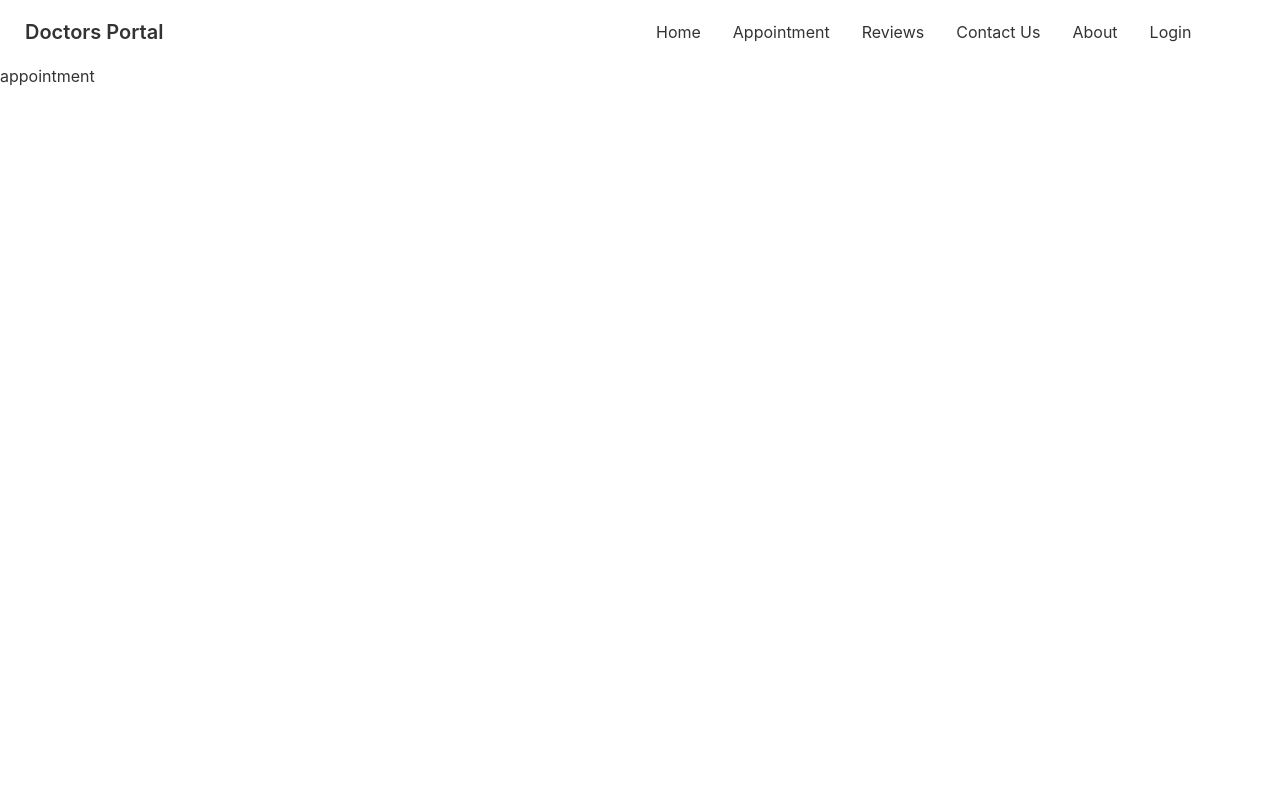
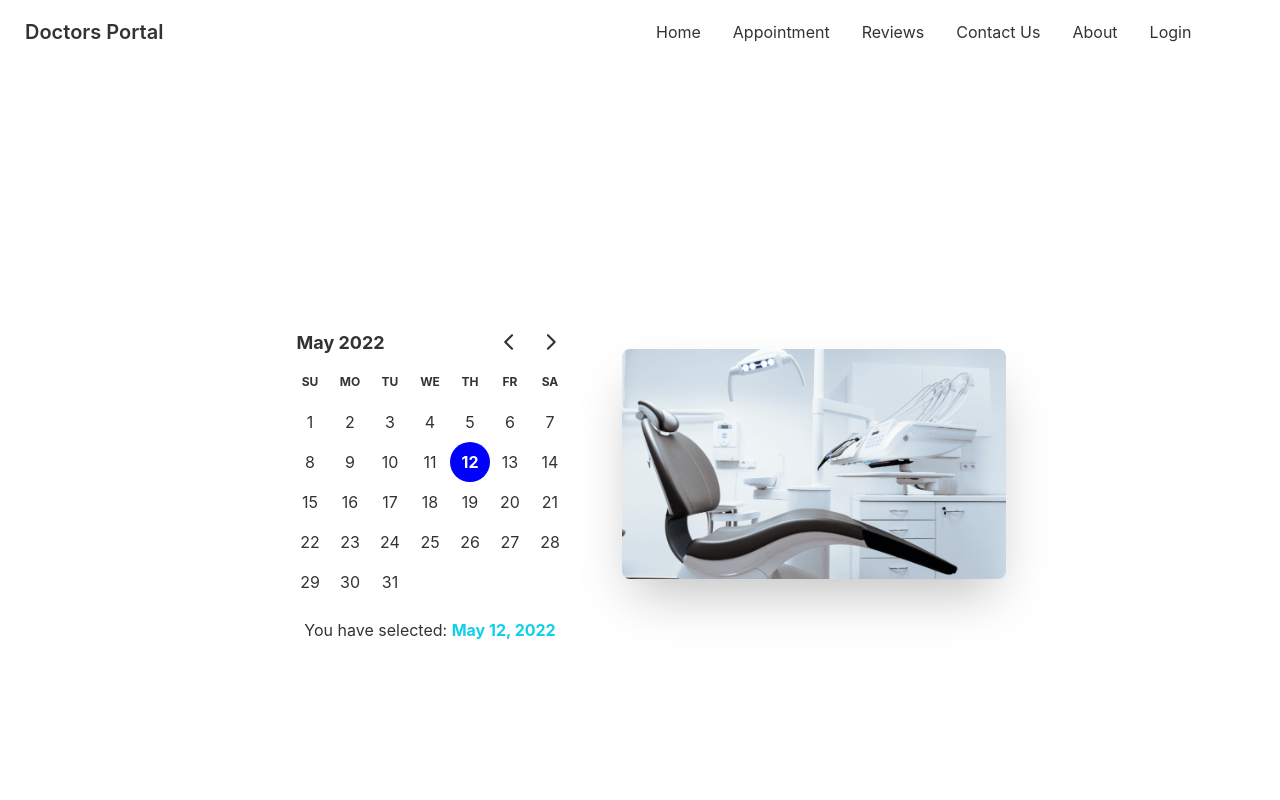
Before and after one commit to shakhawat-hridoy/doctors-portal, a React (Create React App) app: page /appointment in a window 1280 px wide. Shown: the top 800 px of the page. Built offline with nearby package versions, Linux system fonts and the light colour scheme.

Commit message:
appointment banner with calendar

```diff
--- a/package.json
+++ b/package.json
@@ -7,7 +7,9 @@
     "@testing-library/react": "^13.2.0",
     "@testing-library/user-event": "^13.5.0",
     "daisyui": "^2.14.3",
+    "date-fns": "^2.28.0",
     "react": "^18.1.0",
+    "react-day-picker": "^8.0.4",
     "react-dom": "^18.1.0",
     "react-router-dom": "^6.3.0",
     "react-scripts": "5.0.1",
--- a/src/App.js
+++ b/src/App.js
@@ -11,7 +11,7 @@ import Navbar from "./Pages/Shared/Navbar/Navbar";
 
 function App() {
   return (
-    <div className="App">
+    <div className="max-w-7xl mx-auto">
       <Navbar></Navbar>
 
       <Routes>
--- a/src/Pages/Appointment/Appointment.js
+++ b/src/Pages/Appointment/Appointment.js
@@ -1,9 +1,12 @@
 import React from "react";
+import Footer from "../Shared/Footer";
+import AppointmentBanner from "./AppointmentBanner";
 
 const Appointment = () => {
   return (
     <div>
-      <h2>appointment</h2>
+      <AppointmentBanner></AppointmentBanner>
+      <Footer></Footer>
     </div>
   );
 };
--- /dev/null
+++ b/src/Pages/Appointment/AppointmentBanner.js
@@ -0,0 +1,28 @@
+import React, { useState } from "react";
+import chair from "../../assets/images/chair.png";
+
+import { DayPicker } from "react-day-picker";
+import "react-day-picker/dist/style.css";
+import { format } from "date-fns";
+
+const AppointmentBanner = () => {
+  const [date, setDate] = useState(new Date());
+
+  return (
+    <div className="hero min-h-screen">
+      <div className="hero-content flex-col lg:flex-row-reverse">
+        <img src={chair} className="max-w-sm rounded-lg shadow-2xl" alt="" />
+        <div className="lg:mr-5 sm:mt-5">
+          <DayPicker mode="single" selected={date} onSelect={setDate} />
+
+          <p className="text-center">
+            You have selected:{" "}
+            <b className="text-primary">{format(date, "PP")}</b>
+          </p>
+        </div>
+      </div>
+    </div>
+  );
+};
+
+export default AppointmentBanner;
--- a/src/Pages/Home/MakeAppointment.js
+++ b/src/Pages/Home/MakeAppointment.js
@@ -7,12 +7,12 @@ const MakeAppointment = () => {
   return (
     <section
       style={{ background: `url(${appointment})` }}
-      className="flex justify-center items-center border-2 p-5"
+      className="flex justify-center items-center"
     >
       <div className="flex-1 hidden lg:block">
-        <img src={doctor} alt="" />
+        <img className="-mt-32" src={doctor} alt="" />
       </div>
-      <div className="flex-1">
+      <div className="flex-1 p-5">
         <h3 className="text-xl font-bold text-primary ">Appointment</h3>
         <h2 className="text-3xl text-white">Make An Appointment Today</h2>
         <p className="text-white">
```
Also changed, not shown: 1 other file (tests, documents, lock files or other folders).
